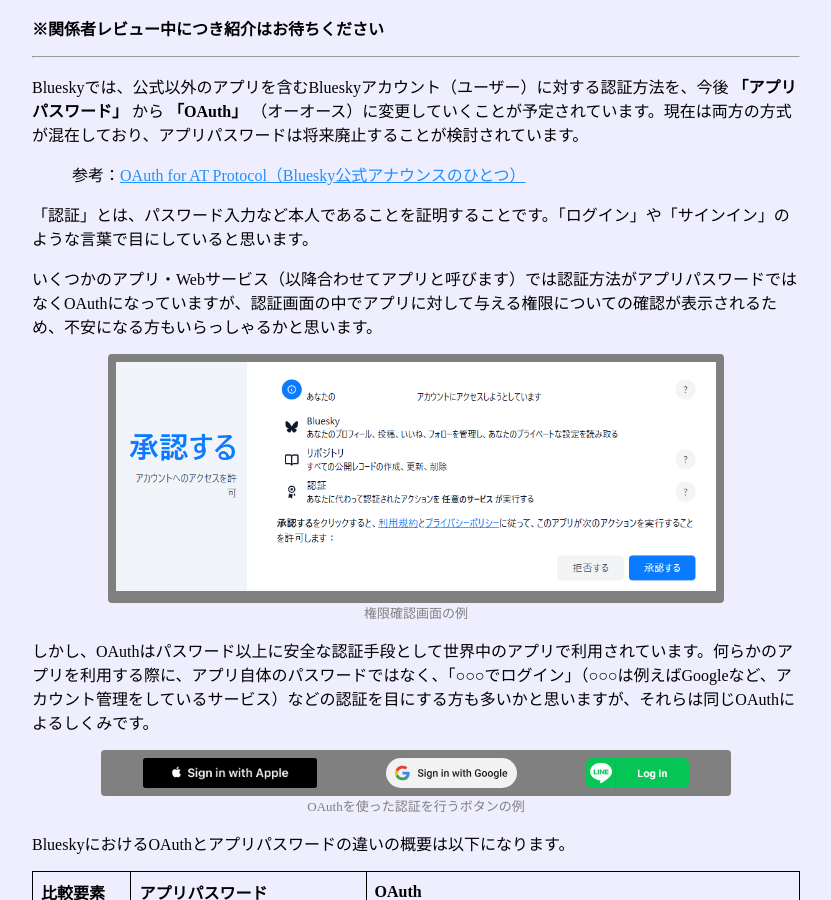
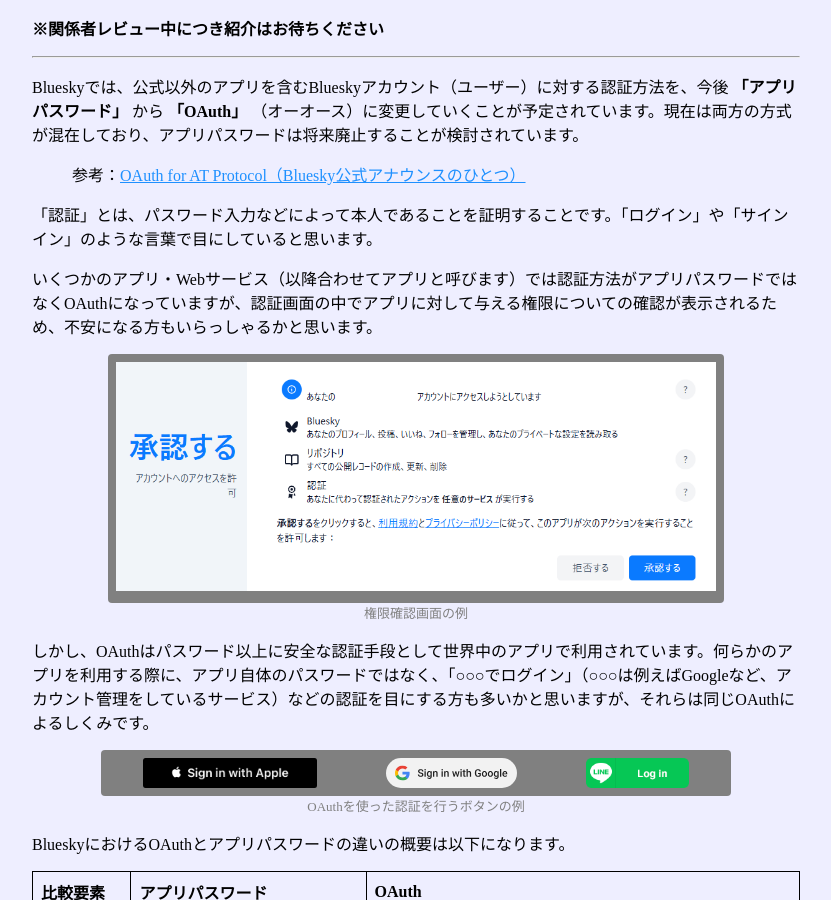
Before and after one commit to bills-appworks/bsky-misc, a Jekyll site: the page built from OAuth-and-AppPassword/index.md, in a window 1280 px wide and 900 px high. Shown: the whole window, without its empty margins (224-1055 px from the left). Built offline with Jekyll 4.4.1, drawn with Linux system fonts in a browser that asks for light colours; our own code applies the rules of GitHub Pages for plain Markdown files.

Commit message:
言い回し修正

```diff
--- a/OAuth-and-AppPassword/index.md
+++ b/OAuth-and-AppPassword/index.md
@@ -6,7 +6,7 @@ Blueskyでは、公式以外のアプリを含むBlueskyアカウント（ユー
 
 > 参考：<a href="https://docs.bsky.app/blog/oauth-atproto" target="bsky">OAuth for AT Protocol（Bluesky公式アナウンスのひとつ）</a>
 
-「認証」とは、パスワード入力など本人であることを証明することです。「ログイン」や「サインイン」のような言葉で目にしていると思います。
+「認証」とは、パスワード入力などによって本人であることを証明することです。「ログイン」や「サインイン」のような言葉で目にしていると思います。
 
 いくつかのアプリ・Webサービス（以降合わせてアプリと呼びます）では認証方法がアプリパスワードではなくOAuthになっていますが、認証画面の中でアプリに対して与える権限についての確認が表示されるため、不安になる方もいらっしゃるかと思います。
 
```
